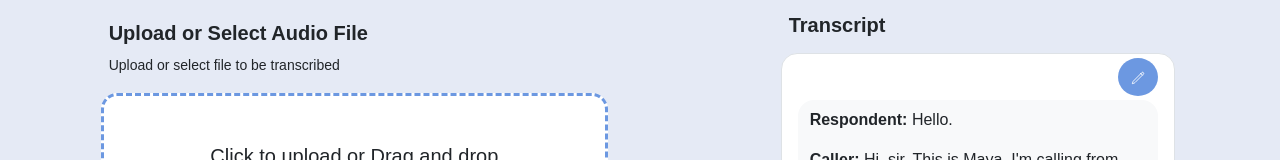
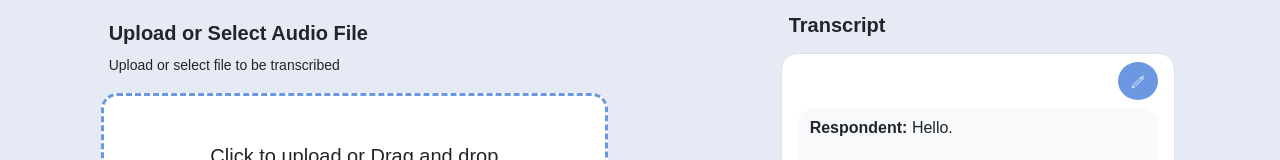
Before and after one commit to mustafainxiteout/loginpage, a React (Create React App) app: page /usecase/1 in a window 1280 px wide. Shown: the part 162-322 px from the top of the page. Built offline with nearby package versions, Linux system fonts and the light colour scheme; no server answers; a web font is replaced by a local one.

Commit message:
txttoaudio_view_usecase

```diff
--- a/src/components/ViewUsecase.js
+++ b/src/components/ViewUsecase.js
@@ -67,7 +67,7 @@ function ViewUsecase() {
     <div className='col-12 col-lg-4 offset-lg-1 mb-5'>
       <h5 className='fw-bolder ms-2'>Transcript</h5>
       <div className='container-fluid border mt-3 p-3 rounded-4 bg-white'>
-      <div className='d-flex justify-content-end py-1'><button className='btn rounded-circle picon' onClick={()=>setEdit(!edit)}><PencilIcon className="text-white" style={{height:"14px",width:"14px"}}/></button></div>
+      <div className='d-flex justify-content-end py-2'><button className='btn rounded-circle picon' onClick={()=>setEdit(!edit)}><PencilIcon className="text-white" style={{height:"14px",width:"14px"}}/></button></div>
         <div className='container-fluid bg-light py-2 rounded-4 overflow-auto custom-scroll' style={{height:"46vh"}}>
         {edit?(
         data.map((item, index) => (
```
